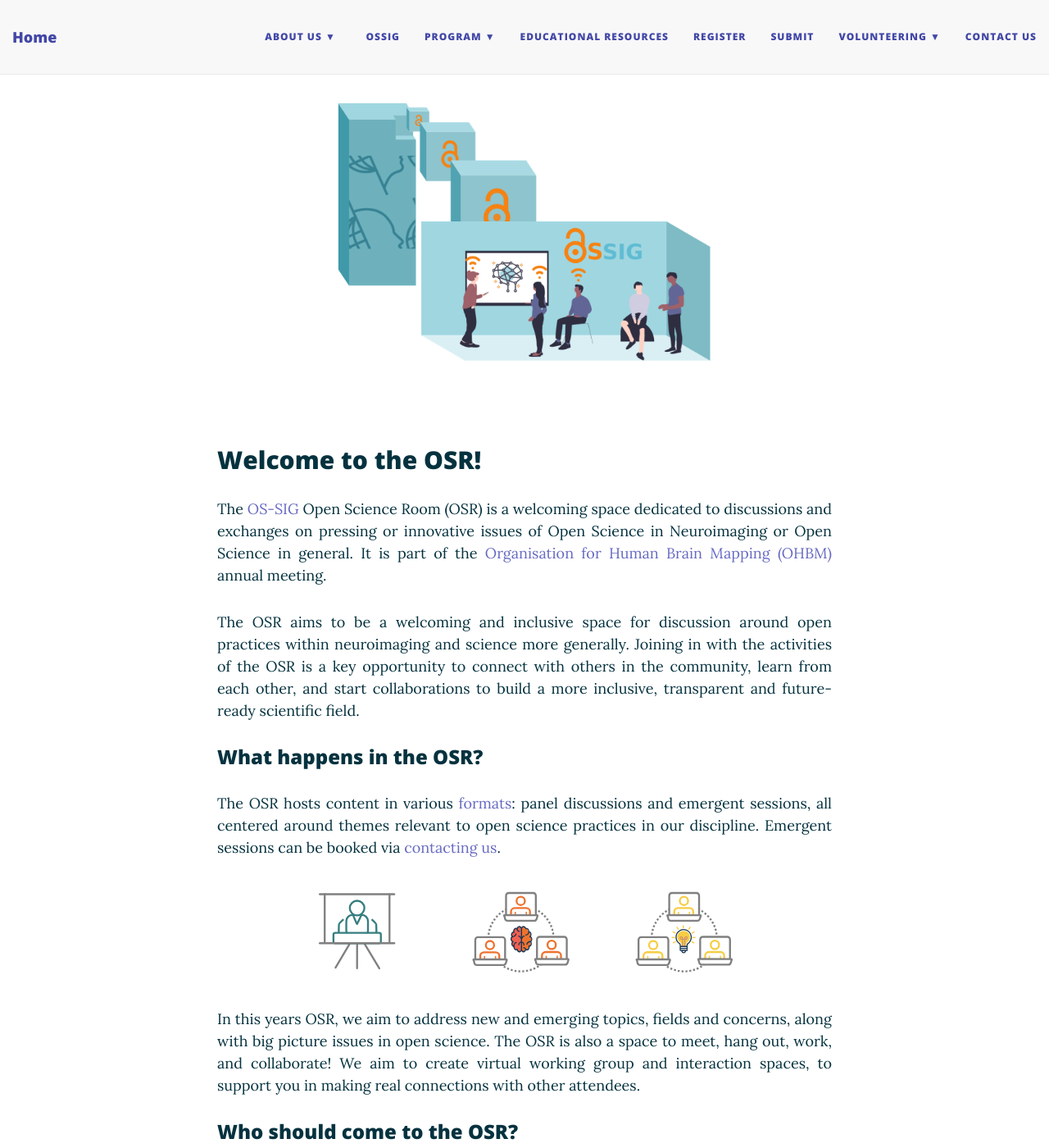
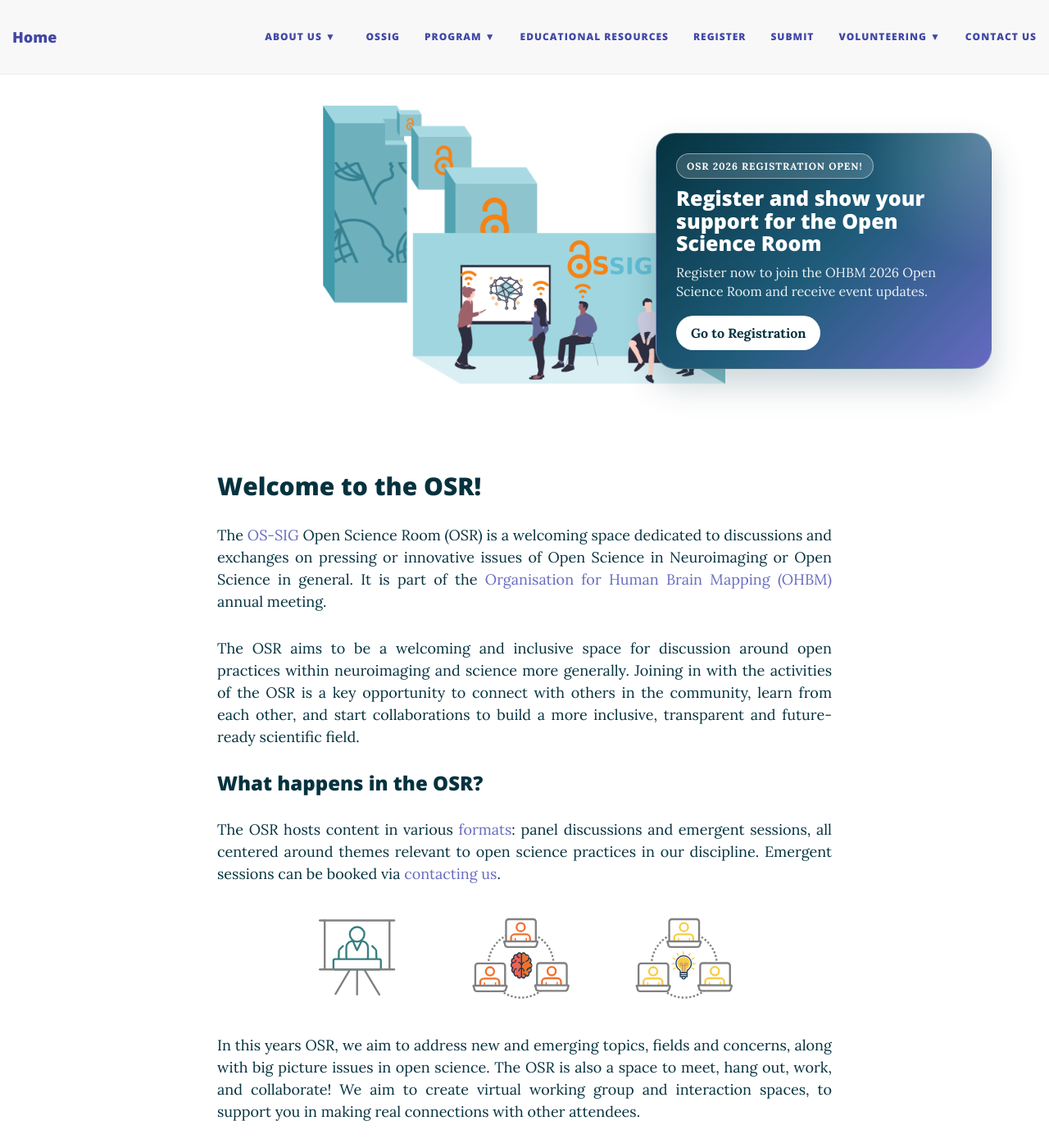
Before and after one commit to ohbm/osr2026, a Jekyll site: the page built from index.html, in a window 1280 px wide and 1400 px high. Shown: the whole window at 82% size. Built offline with Jekyll 4.4.1, drawn with Linux system fonts in a browser that asks for light colours; nearby versions of some CDN libraries; the list of posts is cut into pages by our own code.

Commit message:
fix schedule and add registration link

```diff
--- a/_includes/header.html
+++ b/_includes/header.html
@@ -18,9 +18,9 @@
   ></div>
 {% endif %}
 
-<header class="header-section {% if page.bigimg %}has-img{% endif %}">
+<header class="header-section {% if page.bigimg %}has-img{% endif %}{% if page.homepage_registration_callout %} homepage-registration-header{% endif %}">
 {% if page.bigimg %}
-<div class="big-img intro-header">
+<div class="big-img intro-header{% if page.homepage_registration_callout %} homepage-registration-hero{% endif %}">
   <div class="container">
     <div class="row">
       <div class="col-lg-8 col-lg-offset-2 col-md-10 col-md-offset-1">
@@ -42,6 +42,18 @@
       </div>
     </div>
   </div>
+  {% if page.homepage_registration_callout %}
+  <div class="homepage-registration-overlay">
+    <a class="registration-card" href="/register/">
+      <div class="registration-card-copy">
+        <span class="registration-card-kicker">OSR 2026 Registration Open!</span>
+        <h3 class="registration-card-title">Register and show your support for the Open Science Room</h3>
+        <p class="registration-card-description">Register now to join the OHBM 2026 Open Science Room and receive event updates.</p>
+      </div>
+        <span class="registration-card-button">Go to Registration</span>
+    </a>
+  </div>
+  {% endif %}
   <span class='img-desc'></span>
 </div>
 {% endif %}
--- a/css/main.css
+++ b/css/main.css
@@ -1371,3 +1371,178 @@
   }
 }
 /* SCHEDULE END */
+
+/* HOME PAGE REGISTRATION CALLOUT BEGIN */
+.registration-card {
+  display: flex;
+  align-items: center;
+  justify-content: space-between;
+  gap: 24px;
+  padding: 28px 32px;
+  border-radius: 24px;
+  border: 1px solid rgba(255, 255, 255, 0.25);
+  background:
+    radial-gradient(circle at top right, rgba(255, 255, 255, 0.26) 0, rgba(255, 255, 255, 0) 32%),
+    linear-gradient(135deg, #05323F 0%, #1F5C7A 52%, #676AC2 100%);
+  box-shadow: 0 20px 42px rgba(5, 50, 63, 0.20);
+  color: #FFFFFF;
+  overflow: hidden;
+  position: relative;
+  text-decoration: none;
+  transition: transform 0.18s ease, box-shadow 0.18s ease;
+}
+
+.registration-card:hover,
+.registration-card:focus {
+  color: #FFFFFF;
+  text-decoration: none;
+  transform: translateY(-2px);
+  box-shadow: 0 24px 48px rgba(5, 50, 63, 0.24);
+}
+
+.registration-card-copy {
+  max-width: 700px;
+}
+
+.registration-card-kicker {
+  display: inline-block;
+  margin-bottom: 10px;
+  padding: 6px 12px;
+  border: 1px solid rgba(255, 255, 255, 0.45);
+  border-radius: 999px;
+  background-color: rgba(255, 255, 255, 0.16);
+  color: #FFFFFF;
+  font-size: 12px;
+  font-weight: 700;
+  letter-spacing: 0.08em;
+  text-transform: uppercase;
+}
+
+.registration-card-title {
+  margin: 0 0 10px;
+  color: #FFFFFF;
+  font-size: 34px;
+  line-height: 1.1;
+}
+
+.registration-card-description {
+  margin: 0;
+  color: rgba(255, 255, 255, 0.92);
+  font-size: 18px;
+  line-height: 1.55;
+}
+
+.registration-card-action {
+  min-width: 220px;
+  display: flex;
+  flex-direction: column;
+  align-items: center;
+  gap: 10px;
+  padding: 18px;
+  border-radius: 18px;
+  background-color: rgba(255, 255, 255, 0.12);
+  backdrop-filter: blur(2px);
+}
+
+.registration-card-button {
+  display: inline-block;
+  padding: 13px 18px;
+  border-radius: 999px;
+  background-color: #FFFFFF;
+  color: #05323F;
+  font-size: 16px;
+  font-weight: 700;
+  line-height: 1;
+  text-align: center;
+}
+
+.registration-card-note {
+  color: rgba(255, 255, 255, 0.90);
+  font-size: 13px;
+  font-weight: 600;
+  letter-spacing: 0.04em;
+  text-transform: uppercase;
+}
+
+.homepage-registration-overlay {
+  margin: 16px auto 0;
+  max-width: 540px;
+  padding: 0 16px;
+}
+
+@media only screen and (min-width: 992px) {
+  .homepage-registration-header .intro-header.big-img {
+    min-height: 430px;
+  }
+
+  .homepage-registration-overlay {
+    position: absolute;
+    top: 50%;
+    right: 3%;
+    width: min(360px, 31vw);
+    transform: translateY(-50%);
+    z-index: 3;
+    margin: 0;
+    max-width: none;
+    padding: 0;
+  }
+
+  .homepage-registration-overlay .registration-card {
+    flex-direction: column;
+    align-items: flex-start;
+    gap: 18px;
+    padding: 24px 24px 22px;
+  }
+
+  .homepage-registration-overlay .registration-card-title {
+    font-size: 25px;
+  }
+
+  .homepage-registration-overlay .registration-card-description {
+    font-size: 16px;
+    line-height: 1.45;
+  }
+
+  .homepage-registration-overlay .registration-card-action {
+    width: 100%;
+    min-width: 0;
+  }
+}
+
+@media only screen and (min-width: 1200px) {
+  .homepage-registration-overlay {
+    right: 5.5%;
+    width: min(460px, 32vw);
+  }
+
+  .homepage-registration-overlay .registration-card-title {
+    font-size: 25px;
+  }
+}
+
+@media only screen and (max-width: 767px) {
+  .registration-card {
+    flex-direction: column;
+    align-items: flex-start;
+    padding: 24px 22px;
+  }
+
+  .registration-card-title {
+    font-size: 28px;
+  }
+
+  .registration-card-description {
+    font-size: 16px;
+  }
+
+  .registration-card-action {
+    width: 100%;
+  }
+
+  .homepage-registration-overlay {
+    position: static;
+    margin: 16px auto 0;
+    padding: 0 16px;
+  }
+}
+/* HOME PAGE REGISTRATION CALLOUT END */
--- a/index.html
+++ b/index.html
@@ -3,6 +3,7 @@
 <!--title: Open Science Room-->
 <!--subtitle: brains, software, data, methods, scientific practice-->
 <!--use-site-title: false-->
+homepage_registration_callout: true
 bigimg:
  - "/img/what_is_osr.png"
 ---
```
Also changed, not shown: register.md (+1 -1 lines), schedule.md (+46 -2 lines).
